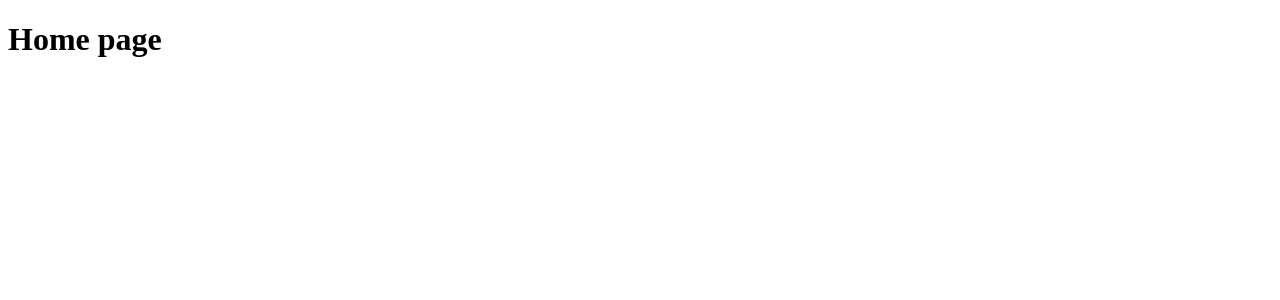
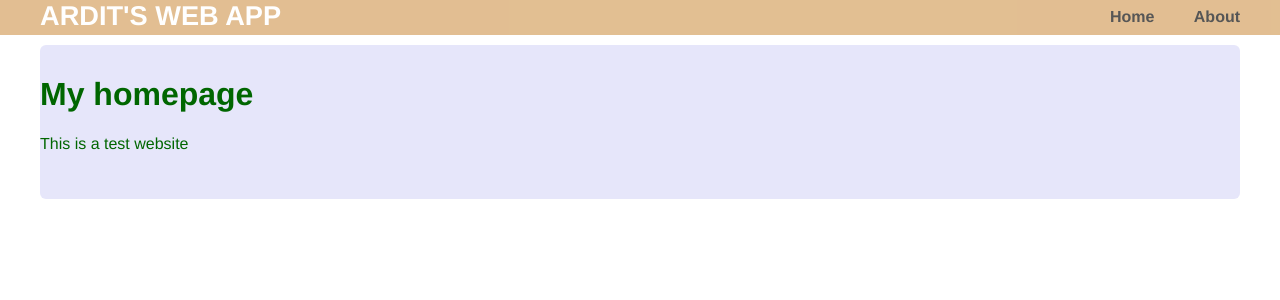
Before and after one commit to YashRTiwari/PythonAttack, a Flask app: page / in a window 1280 px wide. Shown: the top 300 px of the page. Run offline with Flask 2, Linux system fonts and the light colour scheme.

Commit message:
Designing web page

```diff
--- a/Web App using Flask/main.py
+++ b/Web App using Flask/main.py
@@ -10,7 +10,6 @@ app = Flask(__name__)
 def home():
     return render_template("home.html")
 
-
 @app.route('/about/')
 def about():
     return render_template("about.html")
--- /dev/null
+++ b/Web App using Flask/static/css/main.css
@@ -0,0 +1,90 @@
+body {
+  margin: 0;
+  padding: 0;
+  font-family: "Helvetica Neue", Helvetica, Arial, sans-serif;
+  color: #060;
+}
+
+/*
+ * Formatting the header area
+ */
+
+header {
+  background-color: #DFB887;
+  height: 35px;
+  width: 100%;
+  opacity: .9;
+  margin-bottom: 10px;
+}
+
+header h1.logo {
+  margin: 0;
+  font-size: 1.7em;
+  color: #fff;
+  text-transform: uppercase;
+  float: left;
+}
+
+header h1.logo:hover {
+  color: #fff;
+  text-decoration: none;
+}
+
+/*
+ * Center the body content
+ */
+
+.container {
+  width: 1200px;
+  margin: 0 auto;
+}
+
+div.home {
+  padding: 10px 0 30px 0;
+  background-color: #E6E6FA;
+  -webkit-border-radius: 6px;
+     -moz-border-radius: 6px;
+          border-radius: 6px;
+}
+
+div.about {
+  padding: 10px 0 30px 0;
+  background-color: #E6E6FA;
+  -webkit-border-radius: 6px;
+     -moz-border-radius: 6px;
+          border-radius: 6px;
+}
+
+h2 {
+  font-size: 3em;
+  margin-top: 40px;
+  text-align: center;
+  letter-spacing: -2px;
+}
+
+h3 {
+  font-size: 1.7em;
+  font-weight: 100;
+  margin-top: 30px;
+  text-align: center;
+  letter-spacing: -1px;
+  color: #999;
+}
+
+.menu {
+  float: right;
+  margin-top: 8px;
+}
+
+.menu li {
+  display: inline;
+}
+
+.menu li + li {
+  margin-left: 35px;
+}
+
+.menu li a {
+  color: #444;
+  text-decoration: none;
+}
--- a/Web App using Flask/templates/home.html
+++ b/Web App using Flask/templates/home.html
@@ -1,12 +1,7 @@
-<!DOCTYPE html>
-<html lang="en">
-<head>
-    <meta charset="UTF-8">
-    <title>Home page</title>
-</head>
-<body>
-
-<h1>Home page</h1>
-
-</body>
-</html>
+{% extends "layout.html" %}
+{% block content %}
+<div class="home">
+    <h1>My homepage</h1>
+    <p>This is a test website</p>
+</div>
+{% endblock %}
--- /dev/null
+++ b/Web App using Flask/templates/layout.html
@@ -0,0 +1,24 @@
+<!DOCTYPE html>
+<html>
+  <head>
+      <title>Flask App</title>
+      <link rel="stylesheet" href="{{url_for('static',filename='css/main.css')}}">
+  </head>
+  <body>
+    <header>
+      <div class="container">
+        <h1 class="logo">Ardit's web app</h1>
+        <strong><nav>
+          <ul class="menu">
+            <li><a href="{{ url_for('home') }}">Home</a></li>
+            <li><a href="{{ url_for('about') }}">About</a></li>
+          </ul>
+        </nav></strong>
+      </div>
+    </header>
+    <div class="container">
+        {%block content%}
+        {%endblock%}
+    </div>
+  </body>
+</html>
```
Also changed, not shown: Web App using Flask/templates/about.html (+8 -12 lines).
